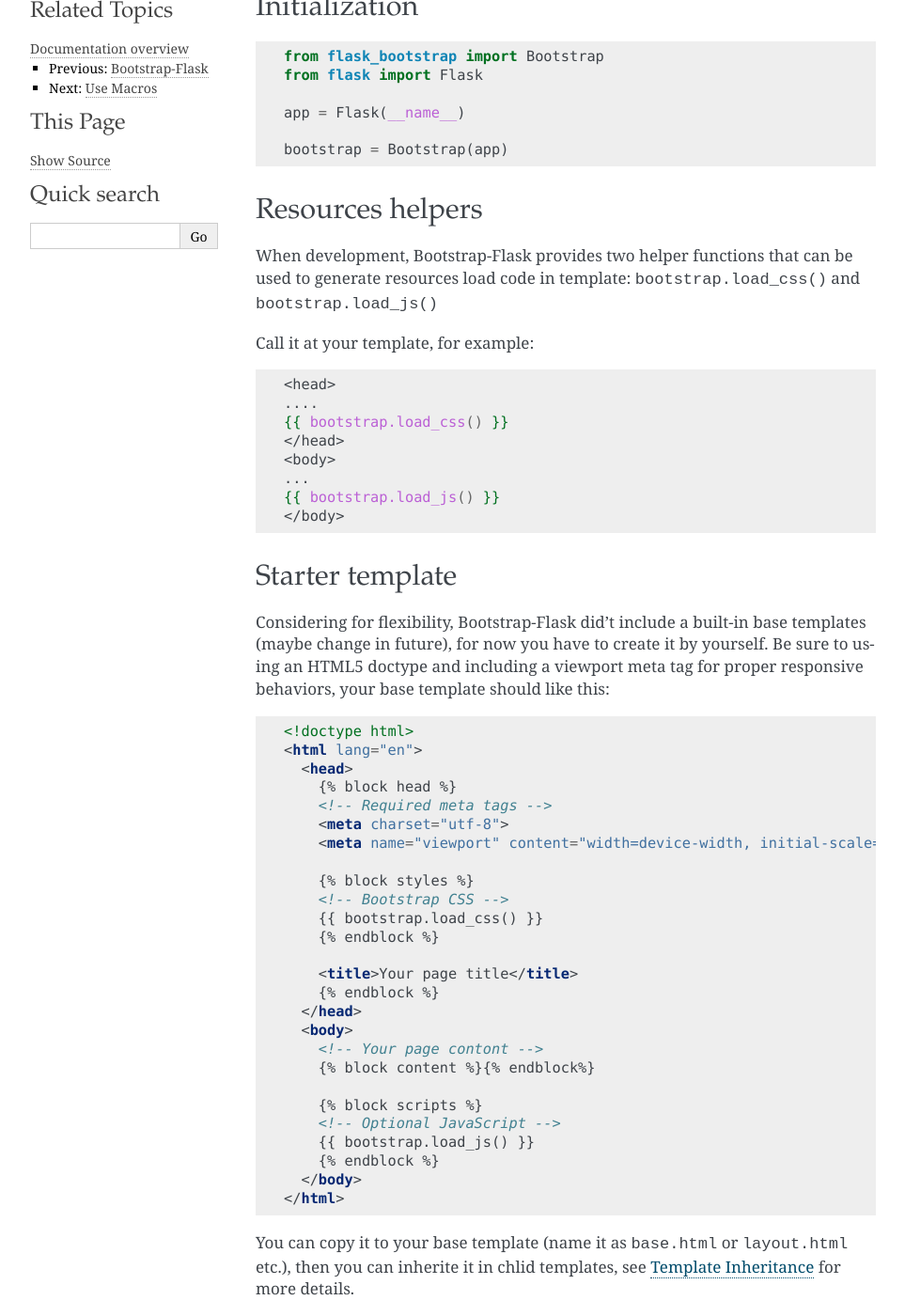
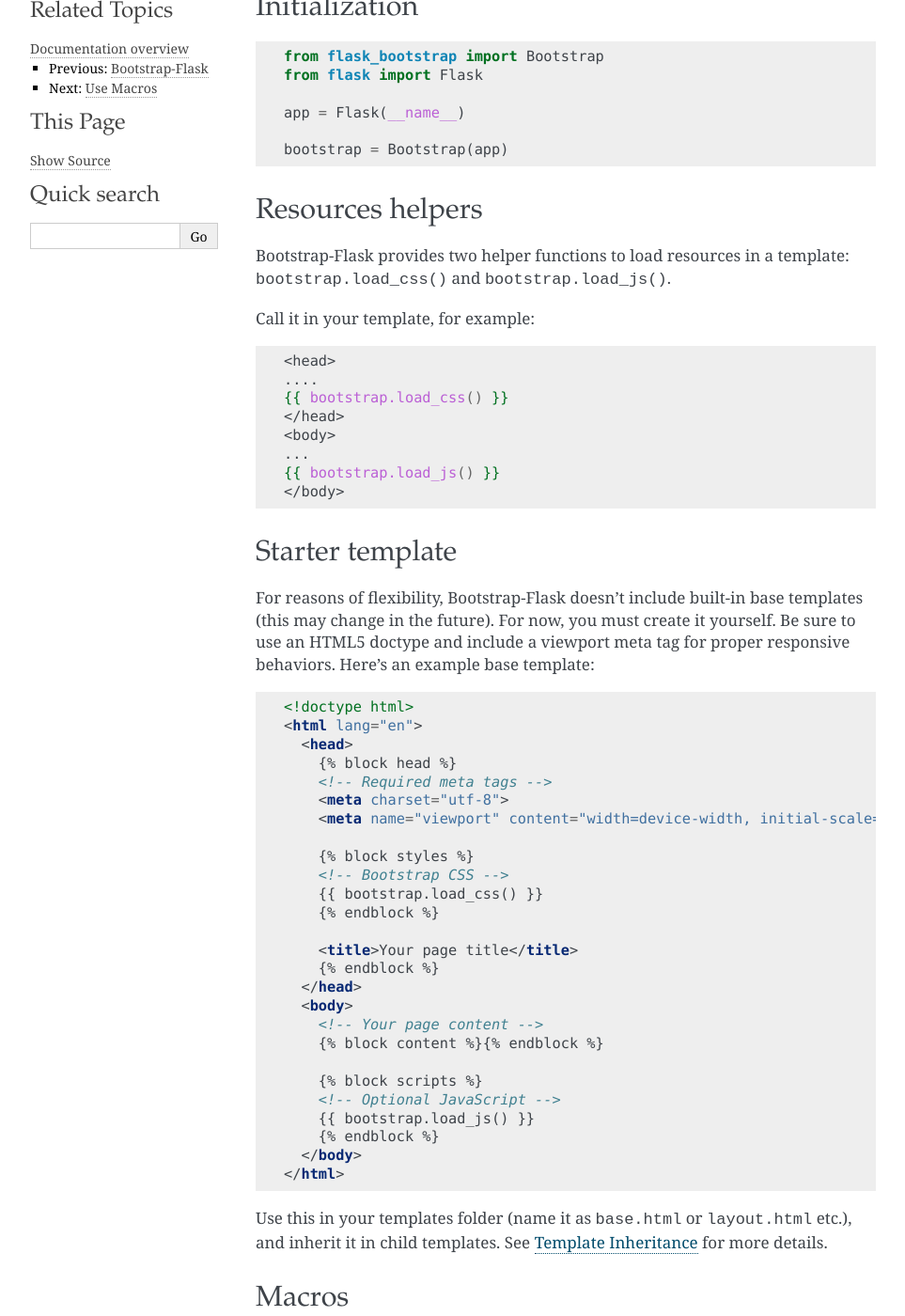
Before and after one commit to VV-YY/bootstrap_flask, a Sphinx documentation site: the page built from docs/basic.rst, in a window 1280 px wide and 1400 px high, scrolled down 235 px. Shown: the whole window at 94% size, without its empty margins (148-1111 px from the left). Built offline with Sphinx 7.4.7, drawn with Linux system fonts in a browser that asks for light colours; some of the changed text lies outside the part shown.

Commit message:
[trivial] Grammar fixes
Just fixing up some of the English language, and adding a missing ` ` between a `%` and `}`.

```diff
--- a/docs/basic.rst
+++ b/docs/basic.rst
@@ -23,11 +23,10 @@ Initialization
 Resources helpers
 -----------------
 
-When development, Bootstrap-Flask provides two helper functions that can
-be used to generate resources load code in template:
-``bootstrap.load_css()`` and ``bootstrap.load_js()``
+Bootstrap-Flask provides two helper functions to load resources in a template:
+``bootstrap.load_css()`` and ``bootstrap.load_js()``.
 
-Call it at your template, for example:
+Call it in your template, for example:
 
 .. code-block:: jinja
 
@@ -43,9 +42,7 @@ Call it at your template, for example:
 Starter template
 -----------------
 
-Considering for flexibility, Bootstrap-Flask did't include a built-in base templates (maybe change in future),
-for now you have to create it by yourself. Be sure to using an HTML5 doctype and including a viewport meta tag
-for proper responsive behaviors, your base template should like this:
+For reasons of flexibility, Bootstrap-Flask doesn't include built-in base templates (this may change in the future). For now,  you must create it yourself. Be sure to use an HTML5 doctype and include a viewport meta tag for proper responsive behaviors. Here's an example base template:
 
 .. code-block:: html
 
@@ -66,8 +63,8 @@ for proper responsive behaviors, your base template should like this:
         {% endblock %}
       </head>
       <body>
-        <!-- Your page contont -->
-        {% block content %}{% endblock%}
+        <!-- Your page content -->
+        {% block content %}{% endblock %}
 
         {% block scripts %}
         <!-- Optional JavaScript -->
@@ -76,9 +73,7 @@ for proper responsive behaviors, your base template should like this:
       </body>
     </html>
 
-You can copy it to your base template (name it as ``base.html`` or ``layout.html`` etc.), then you can inherite it
-in chlid templates, see `Template Inheritance <http://flask.pocoo.org/docs/1.0/patterns/templateinheritance/>`_ for
-more details.
+Use this in your templates folder (name it as ``base.html`` or ``layout.html`` etc.), and inherit it in child templates. See `Template Inheritance <http://flask.pocoo.org/docs/1.0/patterns/templateinheritance/>`_ for more details.
 
 Macros
 ------
@@ -102,7 +97,7 @@ Macros
 +---------------------------+--------------------------------+--------------------------------------------------------------------+
 
 How to use these macros? It's quite simple, just import them from the
-correspond path and then call them like any other macro:
+corresponding path and call them like any other macro:
 
 .. code-block:: jinja
 
@@ -110,4 +105,4 @@ correspond path and then call them like any other macro:
 
     {{ render_form(form) }}
 
-Go to :doc:`macros` page to see the detailed usage for these macros.
+Go to the :doc:`macros` page to see the detailed usage for these macros.
```
